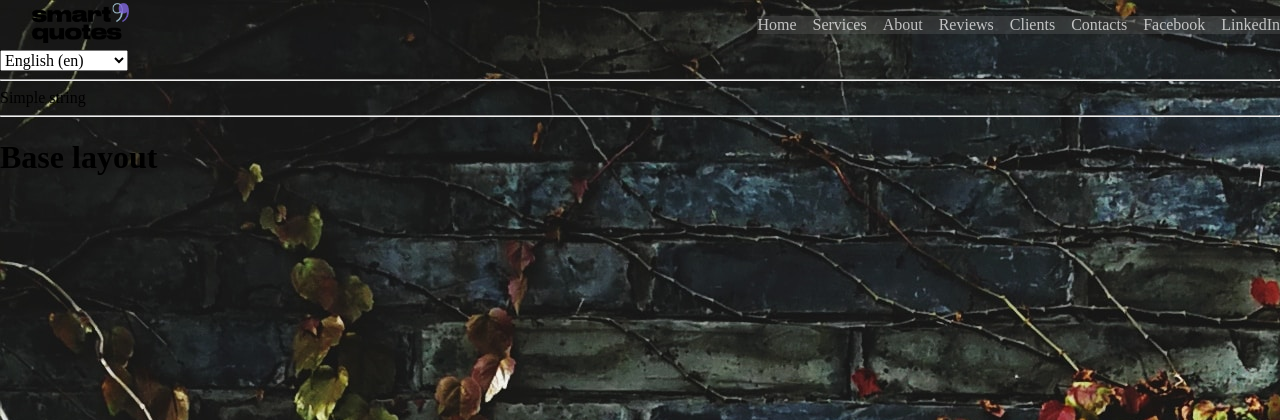
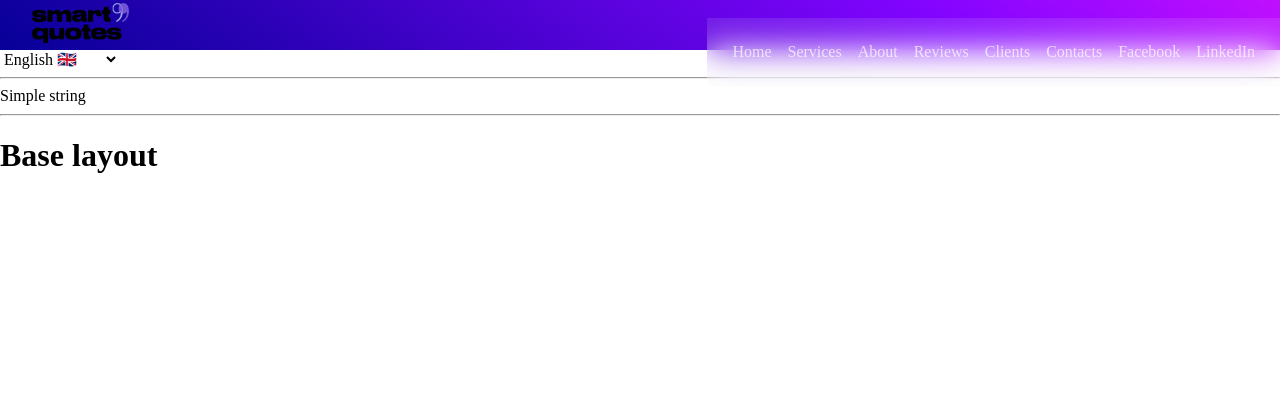
Before and after one commit to VasJeni/smart-quotes.net, a Django app: template templates/_base.html in a window 1280 px wide. Shown: the top 420 px of the page. Run offline with Django 4.2, Linux system fonts and the light colour scheme; the template is opened without the code that fills it, so the values that code supplies are empty.

Commit message:
start work with header

```diff
--- a/static/css/base.css
+++ b/static/css/base.css
@@ -369,8 +369,8 @@ template {
 }
 .primary-navigation {
   list-style: none;
-  padding: 0;
-  margin: 0;
+  padding: 25px;
+  margin: 55px 0 0 0;
   background: hsl(0 0% 0% / 0.5);
 }
 .primary-navigation a {
@@ -395,6 +395,8 @@ template {
     padding: min(30vh, 10rem) 2rem;
     transform: translateX(100%);
     transition: transform 350ms ease-in ;
+    margin: 0;
+    padding: 25px 0 0 0 ;
   }
   .primary-navigation[data-visible='true'] {
     transform: translateX(0);
@@ -470,8 +472,19 @@ template {
 }
 
 body {
-  background : url('../images/TestBackground.jpg');
+
   background-repeat: repeat;
   background-size: auto;
   overflow-x: hidden;
 }
+.input-lang select {
+  background-color: hsl(0 0%  100% / 0.1);
+  border-radius: 3px;
+  border-style: none;
+}
+.input-lang option {
+  background-color: hsl(0  0%  100% / 0.1);
+}
+.primary-header {
+  background: linear-gradient(35deg,rgb(6,0,151) 0%,rgb(130,4,255) 73%,rgb(193,15,255) 100%);
+}
--- a/templates/_base.html
+++ b/templates/_base.html
@@ -17,7 +17,7 @@
 <body>
     <header class="primary-header flex">
         <div>
-            <a href="{% url 'home' %}"><img src="/static/images/cropped-logo-1.png" alt="Smart-Quotes logo" class="logo"></a>
+            <a href="{% url 'home' %}"><img src="{% static 'images/cropped-logo-1.png'%}" alt="Smart-Quotes logo" class="logo"></a>
         </div>
         <button class="mobile-nav-toggle" aria-controls="primary-navigations" aria-expanded="false">
             <span class="sr-only">Menu</span>
@@ -32,19 +32,23 @@
                 <li><a href="#">Contacts</a></li>
                 <li><a href="#">Facebook</a></li>
                 <li><a href="#">LinkedIn</a></li>
+
             </ul>
         </nav> </header>
 
 
     <!-- i18n form-->
-<form action="{% url 'set_language' %}" method="post">{% csrf_token %}
+<form action="{% url 'set_language' %}" method="post" class="input-lang">{% csrf_token %}
     <input name="next" type="hidden" value="/">
     <select name="language" onchange="this.form.submit()">
         {% get_available_languages as LANGUAGES %}
         {% get_language_info_list for LANGUAGES as languages %}
         {% for language in languages %}
             <option value="{{ language.code }}" {% if language.code == LANGUAGE_CODE%} selected {% endif %}>
-                {{ language.name_local }} ({{ language.code }})
+                {{ language.name_local }}
+                {% if language.code == 'en'%} 🇬🇧
+                {% elif language.code == 'uk' %}🇺🇦
+                {% endif %}
             </option>
         {% endfor %}
     </select>
```
Also changed, not shown: static/images/ukraine-flag-icon.svg (added), static/images/united-kingdom-flag-icon.svg (added).
